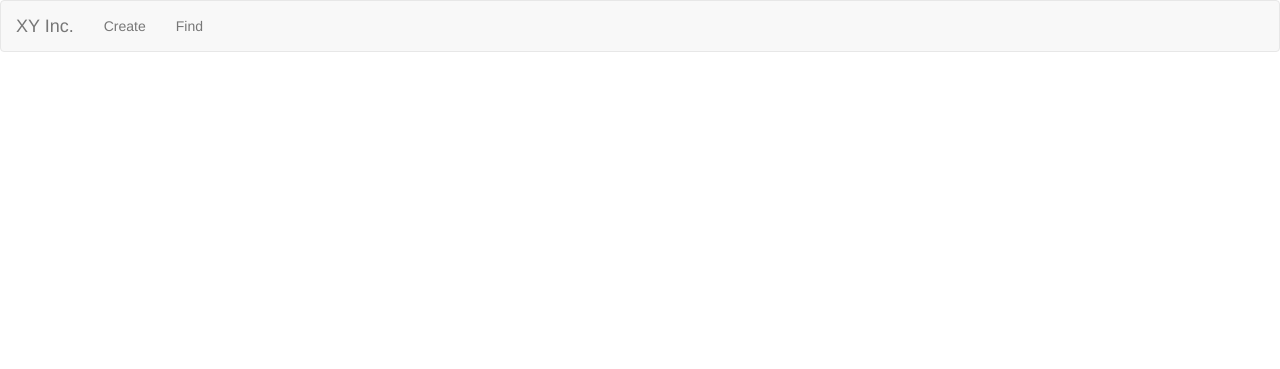
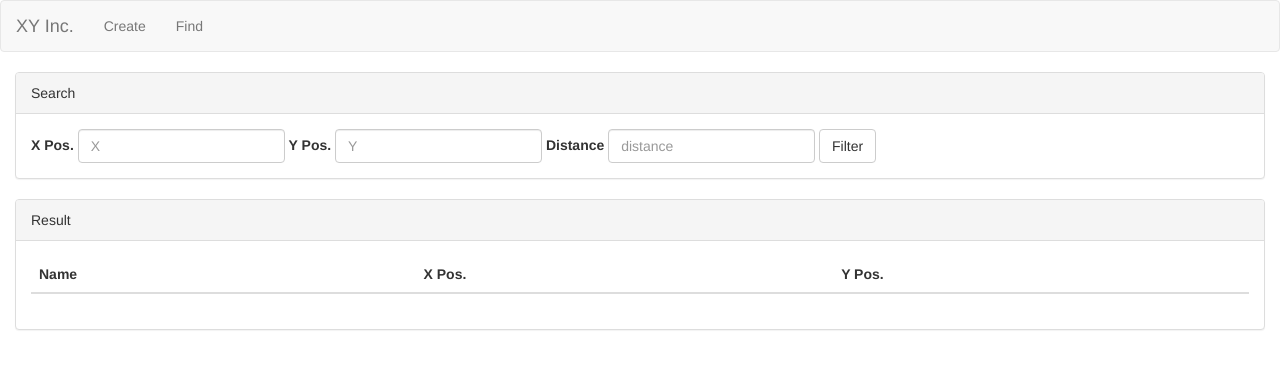
Before and after one commit to ramonmelo/xy-inc, a Flask app: page /find/ in a window 1280 px wide. Shown: the top 369 px of the page. Run offline with Flask 2, Linux system fonts and the light colour scheme; lists and menus that the app fills with data are empty; some libraries are stand-ins or nearby versions.

Commit message:
build form and table for filter data

```diff
--- a/templates/find.html
+++ b/templates/find.html
@@ -1,16 +1,63 @@
 {% extends "index.html" %}
+
+{% block title %}Find{% endblock %}
 
 {% block content %}
 
 <div class="row">
+    <div class="col-md-12">
 
+        <div class="panel panel-default">
+            <div class="panel-heading">Search</div>
+            <div class="panel-body">
+                <form id="find_form" class="form-inline">
+                    <div class="form-group">
+                        <label for="x_position">X Pos.</label>
+                        <input type="number" class="form-control" id="x_position" placeholder="X" min="0" name="x">
+                    </div>
+                    <div class="form-group">
+                        <label for="y_position">Y Pos.</label>
+                        <input type="number" class="form-control" id="y_position" placeholder="Y" min="0" name="y">
+                    </div>
+                    <div class="form-group">
+                        <label for="distance">Distance</label>
+                        <input type="number" class="form-control" id="distance" placeholder="distance" min="0" name="distance">
+                    </div>
+                    <button type="submit" class="btn btn-default">Filter</button>
+                </form>
+            </div>
+        </div>
+
+    </div>
+</div>
+
+<div class="row">
     <div class="col-md-12">
+
+        <div class="panel panel-default">
+            <div class="panel-heading">Result</div>
+            <div class="panel-body">
+
+                <table class="table table-striped">
+                    <thead>
+                        <tr>
+                            <th>Name</th>
+                            <th>X Pos.</th>
+                            <th>Y Pos.</th>
+                        </tr>
+                    </thead>
+                    <tbody>
+                    </tbody>
+                </table>
+
+            </div>
+        </div>
+
     </div>
-
 </div>
 
 {% endblock %}
 
 {% block script %}
-<script type="text/javascript" src="/static/find.js"></script>
+<script type="text/javascript" src="/static/js/find.js"></script>
 {% endblock %}
```
